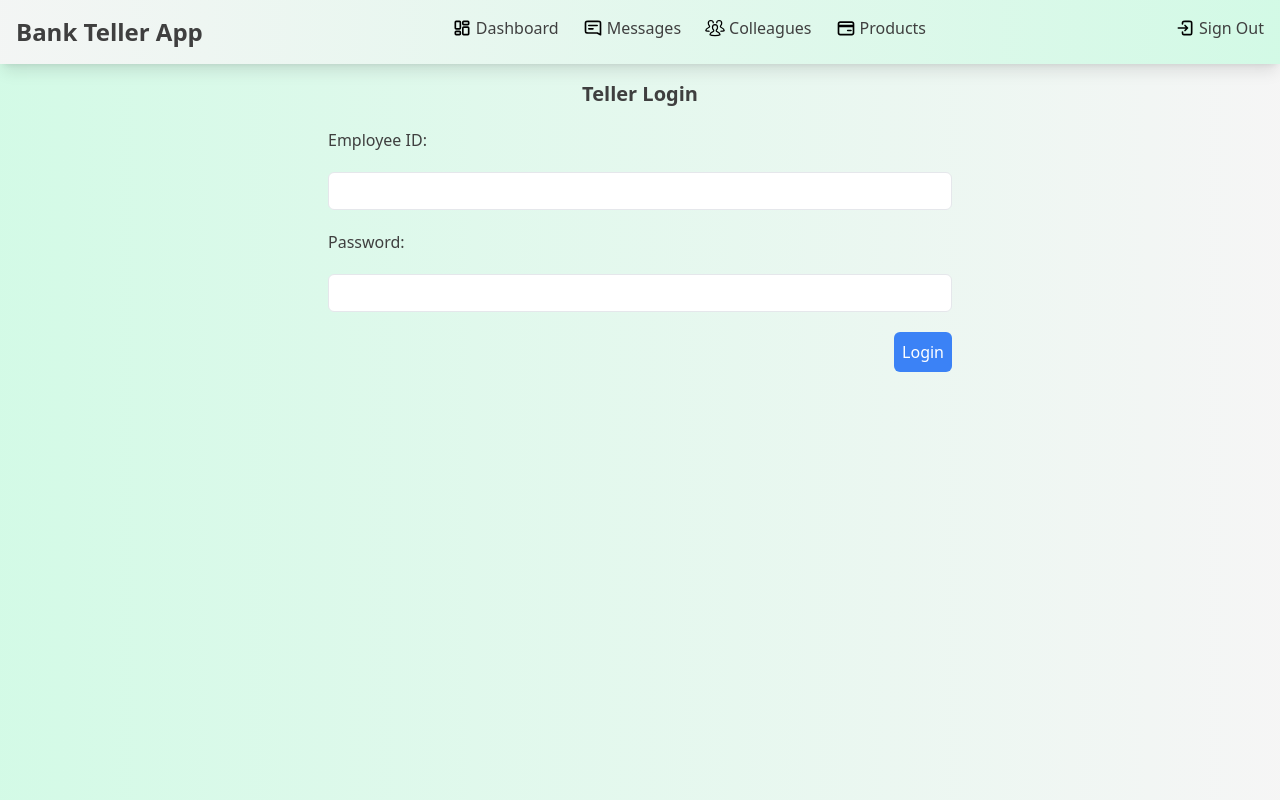
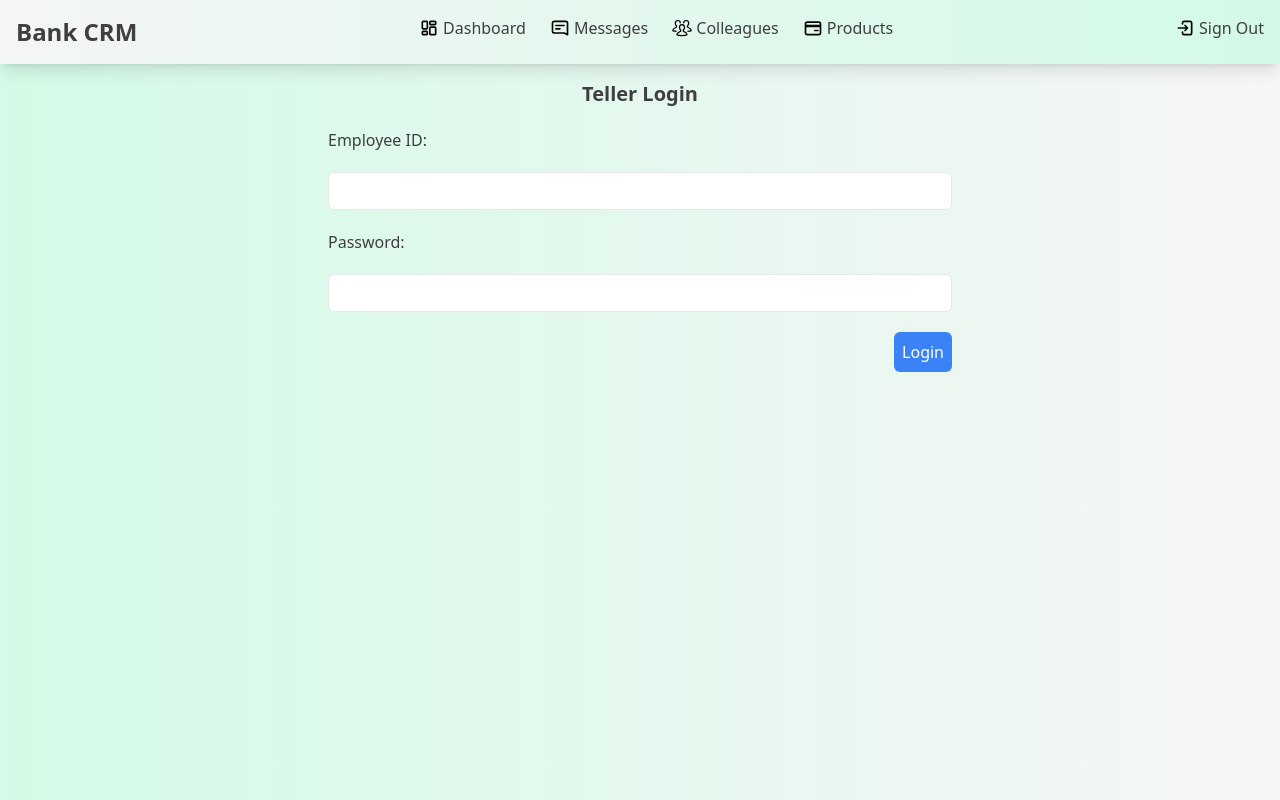
Before and after one commit to MaherMuhtadi/Bank-Teller-App, a React (Vite) app in the folder client/: page /sign_in in a window 1280 px wide. Built offline with nearby package versions, Linux system fonts and the light colour scheme.

Commit message:
renamed the app to Bank CRM

```diff
--- a/client/index.html
+++ b/client/index.html
@@ -4,7 +4,7 @@
         <meta charset="UTF-8" />
         <meta name="viewport" content="width=device-width, initial-scale=1.0" />
         <link rel="icon" href="/logo.svg" />
-        <title>Bank Teller App</title>
+        <title>Bank CRM</title>
     </head>
     <body>
         <div id="root"></div>
--- a/client/src/Components/NavBar.jsx
+++ b/client/src/Components/NavBar.jsx
@@ -1,7 +1,7 @@
 function NavBar() {
     return (
         <nav className="flex justify-between p-4 z-10 sticky top-0 bg-gradient-to-r from-neutral-100/95 to-emerald-100/95 shadow-lg">
-            <h1 className="font-black text-2xl">Bank Teller App</h1>
+            <h1 className="font-black text-2xl">Bank CRM</h1>
             <ul className="flex space-x-6">
                 <li className="hover:underline">
                     <a href="/">
```
